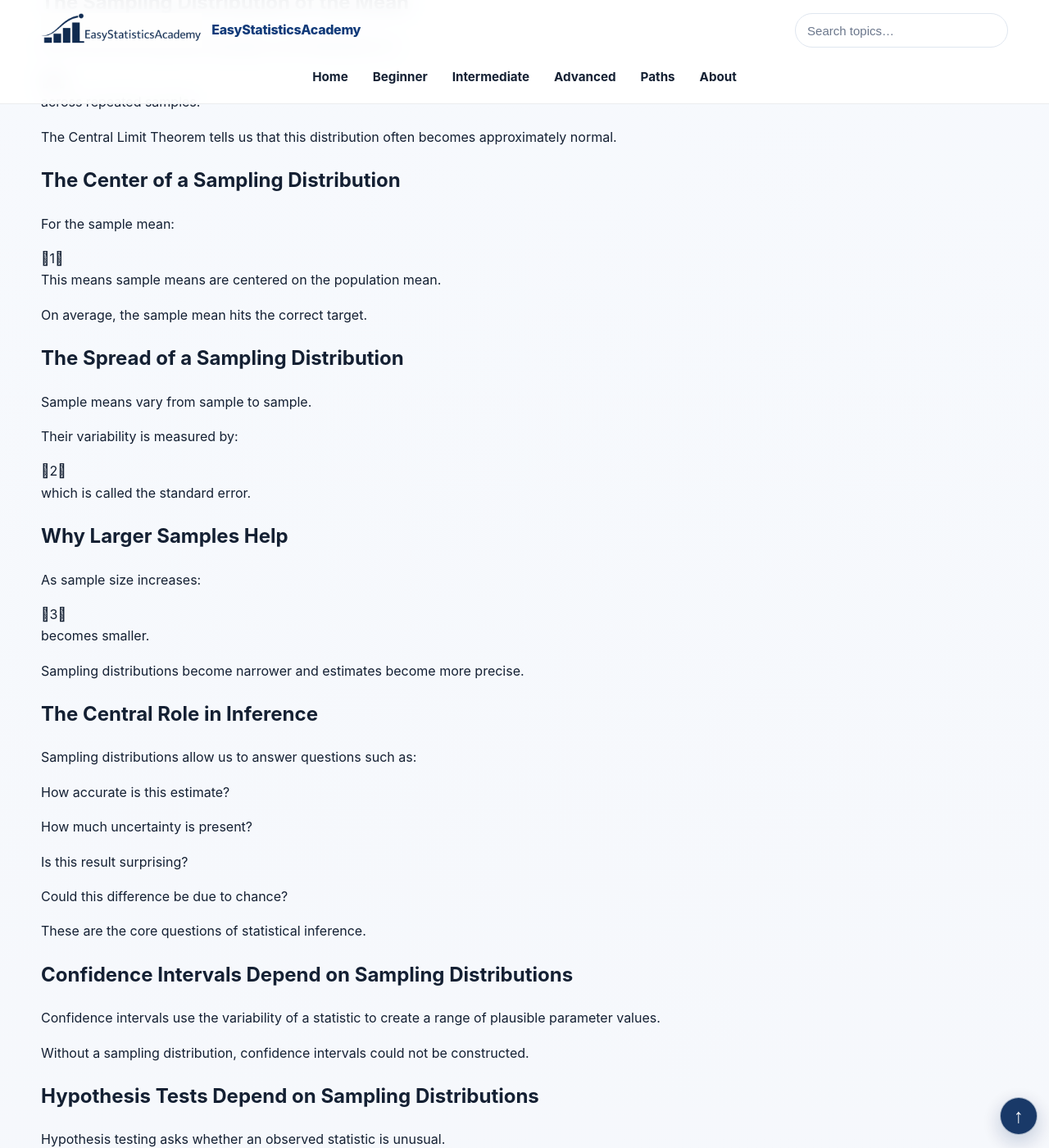
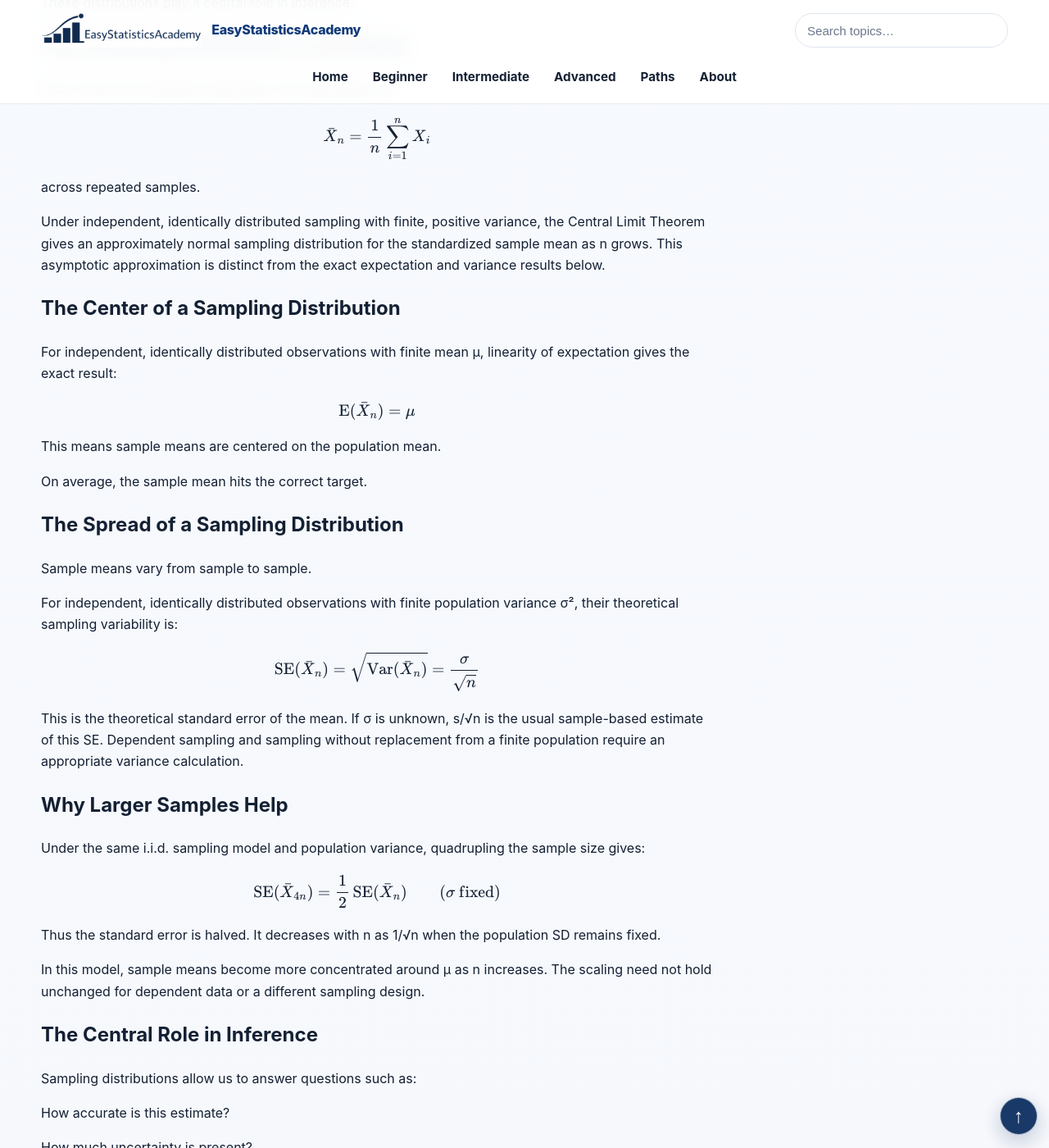
Before and after one commit to ammar-homaida-statistics/easystatisticsacademy, a Jekyll site: the page built from probability/sampling-distributions/what-is-a-sampling-distribution/index.md, in a window 1280 px wide and 1400 px high, scrolled down 2480 px. Shown: the whole window at 82% size. Built offline with Jekyll 4.4.1, drawn with Linux system fonts in a browser that asks for light colours; some of the changed text lies outside the part shown.

Commit message:
Restore 4 verified math expressions and assumptions in what-is-a-sampling-distribution

```diff
--- a/probability/sampling-distributions/what-is-a-sampling-distribution/index.md
+++ b/probability/sampling-distributions/what-is-a-sampling-distribution/index.md
@@ -115,7 +115,10 @@ sidebar: false
     </div>
 
     <p>
-      Draw samples of size 2 and calculate the sample mean each time.
+      Draw samples of size 2 without replacement and calculate the
+      sample mean for each of the six equally likely unordered pairs.
+      This finite-population illustration differs from the independent
+      sampling model used for the standard-error formula below.
     </p>
 
     <p>
@@ -257,23 +260,32 @@ sidebar: false
       One of the most important examples is the distribution of:
     </p>
 
-    0
+    \[
+\bar X_n=\frac{1}{n}\sum_{i=1}^{n}X_i
+\]
 
     <p>
       across repeated samples.
     </p>
 
     <p>
-      The Central Limit Theorem tells us that this distribution often becomes approximately normal.
+      Under independent, identically distributed sampling with finite,
+      positive variance, the Central Limit Theorem gives an approximately
+      normal sampling distribution for the standardized sample mean as n
+      grows. This asymptotic approximation is distinct from the exact
+      expectation and variance results below.
     </p>
 
     <h2>The Center of a Sampling Distribution</h2>
 
     <p>
-      For the sample mean:
+      For independent, identically distributed observations with finite
+      mean μ, linearity of expectation gives the exact result:
     </p>
 
-    1
+    \[
+\operatorname{E}(\bar X_n)=\mu
+\]
 
     <p>
       This means sample means are centered on the population mean.
@@ -291,29 +303,45 @@ sidebar: false
     </p>
 
     <p>
-      Their variability is measured by:
+      For independent, identically distributed observations with finite
+      population variance σ², their theoretical sampling variability is:
     </p>
 
-    2
+    \[
+\operatorname{SE}(\bar X_n)
+=\sqrt{\operatorname{Var}(\bar X_n)}
+=\frac{\sigma}{\sqrt n}
+\]
 
     <p>
-      which is called the standard error.
+      This is the theoretical standard error of the mean. If σ is
+      unknown, s/√n is the usual sample-based estimate of this SE.
+      Dependent sampling and sampling without replacement from a finite
+      population require an appropriate variance calculation.
     </p>
 
     <h2>Why Larger Samples Help</h2>
 
     <p>
-      As sample size increases:
+      Under the same i.i.d. sampling model and population variance,
+      quadrupling the sample size gives:
     </p>
 
-    3
+    \[
+\operatorname{SE}(\bar X_{4n})
+=\frac12\,\operatorname{SE}(\bar X_n)
+\qquad(\sigma\text{ fixed})
+\]
 
     <p>
-      becomes smaller.
+      Thus the standard error is halved. It decreases with n as
+      1/√n when the population SD remains fixed.
     </p>
 
     <p>
-      Sampling distributions become narrower and estimates become more precise.
+      In this model, sample means become more concentrated around μ as
+      n increases. The scaling need not hold unchanged for dependent data
+      or a different sampling design.
     </p>
 
     <h2>The Central Role in Inference</h2>
```
